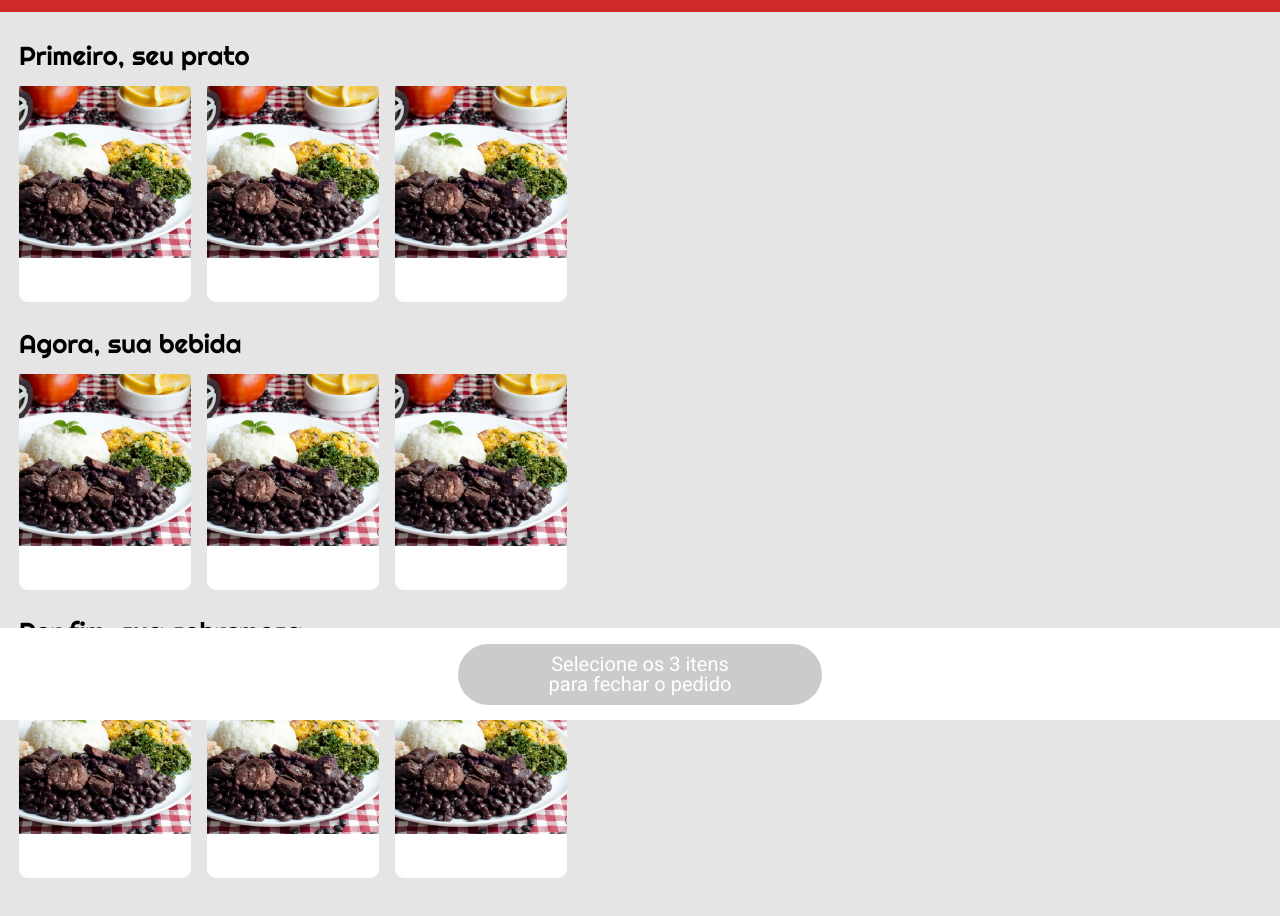
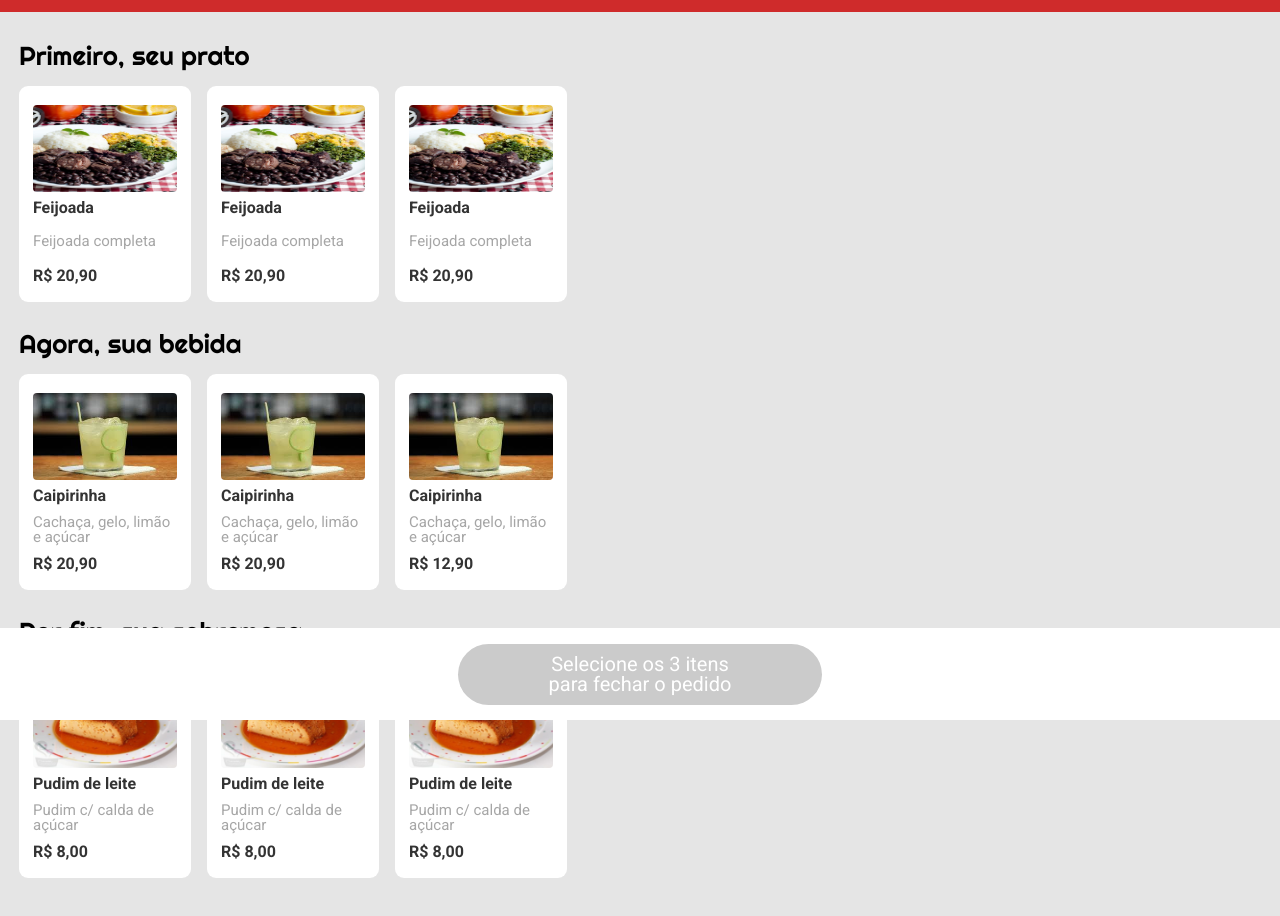
Before and after one commit to WalteirJulioAraujo/Projeto-3---FoodCamp, a plain HTML site: page index.html in a window 1280 px wide. Shown: the part 80-996 px from the top of the page. Drawn offline with Linux system fonts and the light colour scheme.

Commit message:
Basicamente tudo pronto

```diff
--- a/estilos/estilos.css
+++ b/estilos/estilos.css
@@ -64,11 +64,40 @@ body{
     border-radius: 9px;
     margin-right: 16px;
     background-color: #fff;
+    display: flex;
+    flex-direction: column;
+    justify-content: center;
+    align-items: center;
 }
 
 .itens img{
-   width: 172px;
+   width: 144px;
+   height: 87px;
+   border-radius: 4px;
 }
+
+.dados-itens{
+    width: 144px;
+    height: 84px;
+    margin-top: 8px;
+    display: flex;
+    flex-direction: column;
+    align-items: flex-start;
+    justify-content: space-between;
+
+}
+
+.alimento-nome, .alimento-preco{
+    font-weight: bold;
+    font-size: 16px;
+    color: #333333;
+}
+
+.alimento-descricao{
+    color: #a6a6a6;
+    font-size: 15px;
+}
+
 
 .base{
     width: 100%;
--- a/index.html
+++ b/index.html
@@ -26,12 +26,27 @@
         <div class="lista-itens">
             <div class="itens">
                 <img src="Imagens/feijoada.jpeg" alt="Feijoada">
+                <div class="dados-itens">
+                    <span class="alimento-nome">Feijoada</span>
+                    <span class="alimento-descricao">Feijoada completa</span>
+                    <span class="alimento-preco">R$ 20,90</span>
+                </div>
             </div>
             <div class="itens">
                 <img src="Imagens/feijoada.jpeg" alt="Feijoada">
+                <div class="dados-itens">
+                    <span class="alimento-nome">Feijoada</span>
+                    <span class="alimento-descricao">Feijoada completa</span>
+                    <span class="alimento-preco">R$ 20,90</span>
+                </div>
             </div>
             <div class="itens">
                 <img src="Imagens/feijoada.jpeg" alt="Feijoada">
+                <div class="dados-itens">
+                    <span class="alimento-nome">Feijoada</span>
+                    <span class="alimento-descricao">Feijoada completa</span>
+                    <span class="alimento-preco">R$ 20,90</span>
+                </div>
             </div>
         </div>
     </div>
@@ -40,13 +55,28 @@
         <p>Agora, sua bebida</p>
         <div class="lista-itens">
             <div class="itens">
-                <img src="Imagens/feijoada.jpeg" alt="Feijoada">
+                <img src="Imagens/caipirinha.jpg" alt="Caipirinha">
+                <div class="dados-itens">
+                    <span class="alimento-nome">Caipirinha</span>
+                    <span class="alimento-descricao">Cachaça, gelo, limão e açúcar</span>
+                    <span class="alimento-preco">R$ 20,90</span>
+                </div>
             </div>
             <div class="itens">
-                <img src="Imagens/feijoada.jpeg" alt="Feijoada">
+                <img src="Imagens/caipirinha.jpg" alt="Caipirinha">
+                <div class="dados-itens">
+                    <span class="alimento-nome">Caipirinha</span>
+                    <span class="alimento-descricao">Cachaça, gelo, limão e açúcar</span>
+                    <span class="alimento-preco">R$ 20,90</span>
+                </div>
             </div>
             <div class="itens">
-                <img src="Imagens/feijoada.jpeg" alt="Feijoada">
+                <img src="Imagens/caipirinha.jpg" alt="Caipirinha">
+                <div class="dados-itens">
+                    <span class="alimento-nome">Caipirinha</span>
+                    <span class="alimento-descricao">Cachaça, gelo, limão e açúcar</span>
+                    <span class="alimento-preco">R$ 12,90</span>
+                </div>
             </div>
         </div>
     </div>
@@ -55,13 +85,28 @@
         <p>Por fim, sua sobremesa</p>
         <div class="lista-itens">
             <div class="itens">
-                <img src="Imagens/feijoada.jpeg" alt="Feijoada">
+                <img src="Imagens/pudim.jpg" alt="pudim">
+                <div class="dados-itens">
+                    <span class="alimento-nome">Pudim de leite</span>
+                    <span class="alimento-descricao">Pudim c/ calda de açúcar</span>
+                    <span class="alimento-preco">R$ 8,00</span>
+                </div>
             </div>
             <div class="itens">
-                <img src="Imagens/feijoada.jpeg" alt="Feijoada">
+                <img src="Imagens/pudim.jpg" alt="pudim">
+                <div class="dados-itens">
+                    <span class="alimento-nome">Pudim de leite</span>
+                    <span class="alimento-descricao">Pudim c/ calda de açúcar</span>
+                    <span class="alimento-preco">R$ 8,00</span>
+                </div>
             </div>
             <div class="itens">
-                <img src="Imagens/feijoada.jpeg" alt="Feijoada">
+                <img src="Imagens/pudim.jpg" alt="pudim">
+                <div class="dados-itens">
+                    <span class="alimento-nome">Pudim de leite</span>
+                    <span class="alimento-descricao">Pudim c/ calda de açúcar</span>
+                    <span class="alimento-preco">R$ 8,00</span>
+                </div>
             </div>
         </div>
     </div>
```
Also changed, not shown: Imagens/caipirinha.jpg (added), Imagens/pudim.jpg (added).
